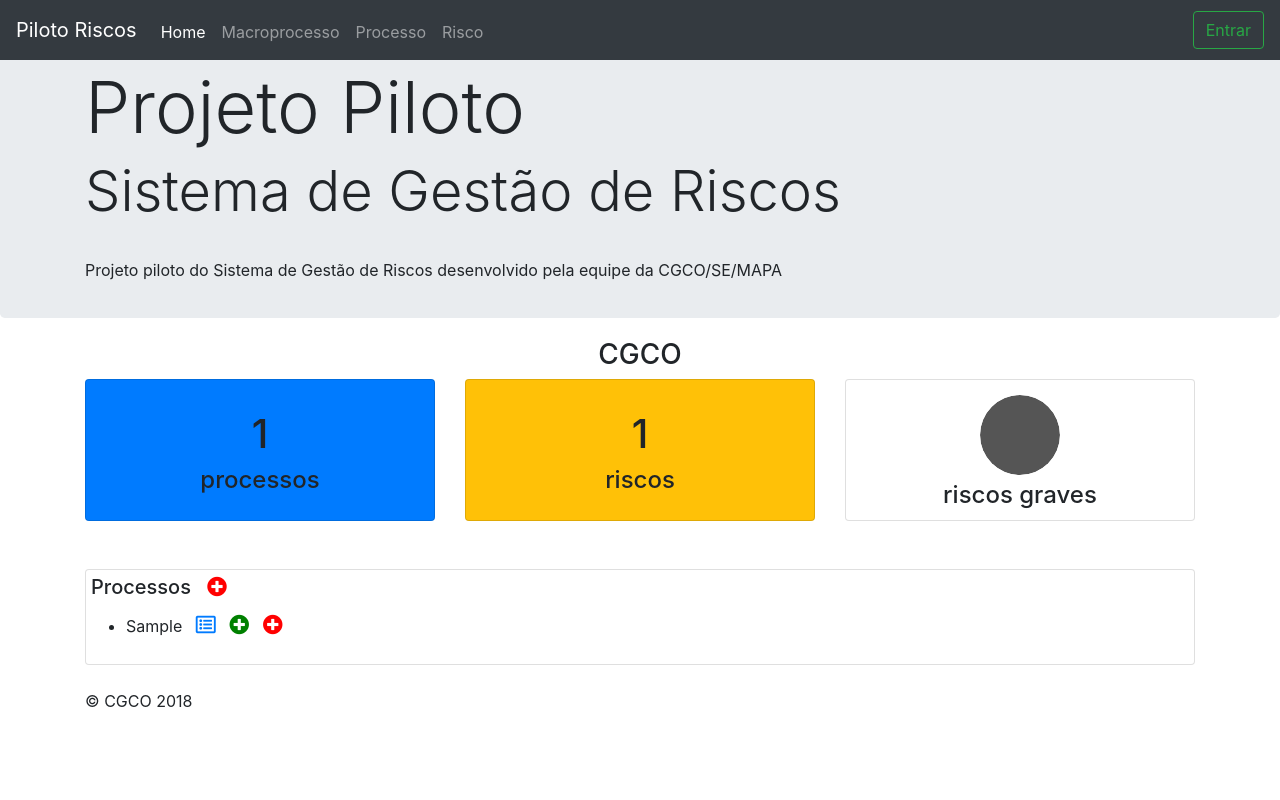
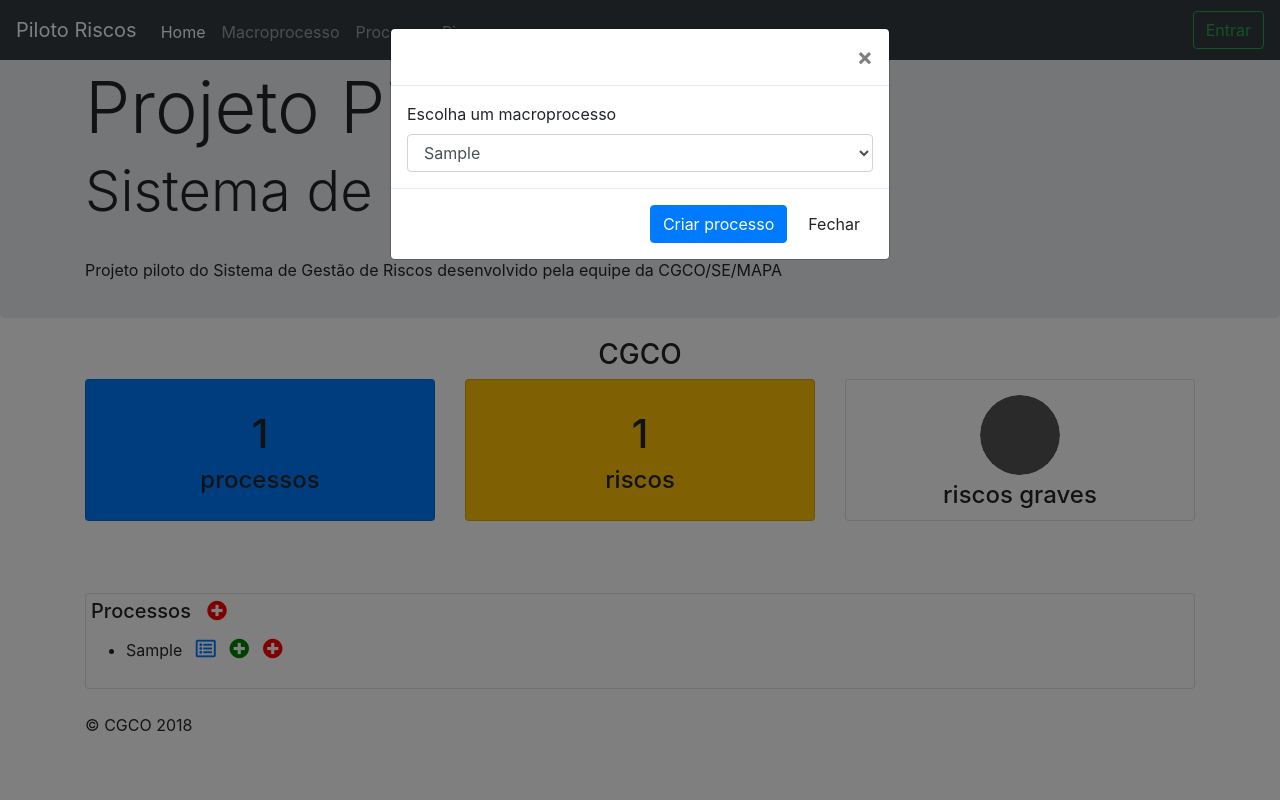
Before and after one commit to luisapuppin/riscos, a Django app: page /riscos/ in a window 1280 px wide, after a click on "Cadastrar processo". Run offline with Django 3.2, Linux system fonts and the light colour scheme; tables that the repository leaves empty hold one stand-in row (values such as "Sample post"); some libraries are stand-ins or nearby versions.

Commit message:
inclui modal para escolha de macroprocesso no cadastro de processo

```diff
--- a/riscos/templates/riscos/index.html
+++ b/riscos/templates/riscos/index.html
@@ -77,6 +77,34 @@
 
     <br/>
 
+    <div class="modal fade" id="modal" role="dialog">
+    <div class="modal-dialog">
+
+      <!-- Modal content-->
+      <div class="modal-content">
+        <div class="modal-header">
+            <button type="button" class="close" data-dismiss="modal">&times;</button>
+        </div>
+        <div class="modal-body">
+            <label>Escolha um macroprocesso</label>
+            <select id = "escolha_macro" class="form-control">
+                {% for macro in macroprocessos %}
+                <option value="{{macro.pk}}">{{macro}}</option>
+                {% endfor %}
+            </select>
+        </div>
+        <div class="modal-footer">
+          <a id="btn_processo" class="btn btn-primary" href="macroprocesso/1/criar/processo/">Criar processo</a>
+          <a type="button" class="btn btn-default" data-dismiss="modal">Fechar</a>
+
+        </div>
+      </div>
+
+    </div>
+  </div>
+
+    <br/>
+
     <div class = "busca">
         <div class="card">
             <h5 class="card-title pull-left left" style="margin-top: 5px; margin-left: 5px">Processos &nbsp;
```
